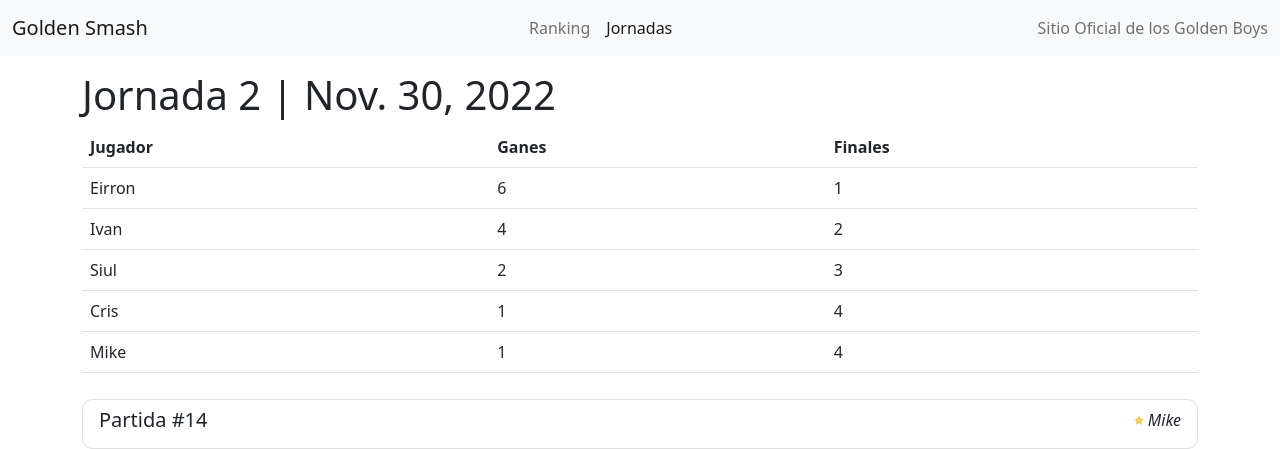
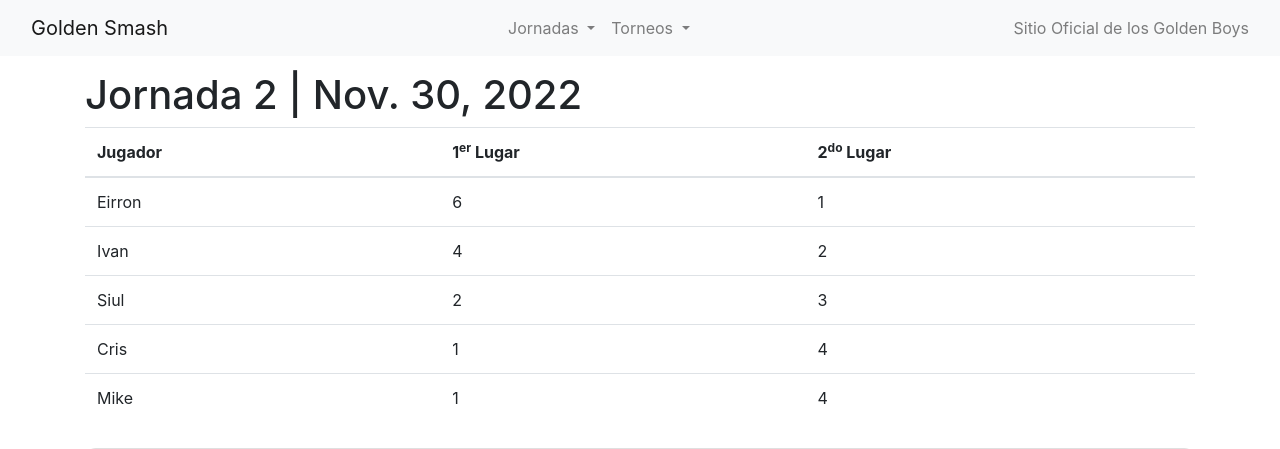
Before and after one commit to EirronVilla/GoldenSmash, a Django app: a page that uses tournament/templates/navigation.html in a window 1280 px wide. Shown: the top 449 px of the page. Run offline with Django 3.2, Linux system fonts and the light colour scheme; data comes from the database, SQL or seed files in the repository; both versions use the stored data as it was after the commit; some libraries are stand-ins or nearby versions.

Commit message:
Update 1.5

```diff
--- a/GoldenSmash/settings.py
+++ b/GoldenSmash/settings.py
@@ -22,9 +22,9 @@
 SECRET_KEY = 'django-insecure-&1v637@_y(ws5&$^tw4+f*-vc8xe1&+8pee^3b$%l5gbo+a+sm'
 
 # SECURITY WARNING: don't run with debug turned on in production!
-DEBUG = False
+DEBUG = True
 
-ALLOWED_HOSTS = ['eirronvilla.pythonanywhere.com']
+ALLOWED_HOSTS = ['eirronvilla.pythonanywhere.com', '127.0.0.1:8000', '127.0.0.1']
 
 
 # Application definition
--- a/tournament/models.py
+++ b/tournament/models.py
@@ -9,6 +9,7 @@
     date = models.DateField()
     number = models.IntegerField(default=0)
     isActive = models.BooleanField(default=True)
+    JourneyType = models.CharField(max_length=50, blank=True, null=True, default="Journey")
 
     def __str__(self):
         return "Jornada " + str(self.id)
@@ -18,6 +19,7 @@
     second = models.ForeignKey(Player, related_name="second", on_delete=models.CASCADE)
     number = models.IntegerField(default=0)
     journey = models.ForeignKey(Journey, on_delete=models.CASCADE)
+    wasPlayed = models.BooleanField(default=True)
 
     def __str__(self):
         return "Partida " + str(self.id)
@@ -25,5 +27,6 @@
 class PlayerMatch(models.Model):
     player = models.ForeignKey(Player, on_delete=models.CASCADE)
     match = models.ForeignKey(Match, on_delete=models.CASCADE)
-    kills = models.IntegerField()
-    damage = models.IntegerField()
+    kills = models.IntegerField(blank=True, null=True)
+    damage = models.IntegerField(blank=True, null=True)
+    role = models.CharField(max_length=15, default="Player")
--- a/tournament/templates/journey-detail.html
+++ b/tournament/templates/journey-detail.html
@@ -10,8 +10,8 @@
                 <thead>
                     <tr>
                       <th scope="col">Jugador</th>
-                      <th scope="col">Ganes</th>
-                      <th scope="col">Finales</th>
+                      <th scope="col">1<sup>er</sup> Lugar</th>
+                      <th scope="col">2<sup>do</sup> Lugar</th>
                     </tr>
                   </thead>
                 {% for playerInstanceSum in journeySum%}
--- a/tournament/templates/journey.html
+++ b/tournament/templates/journey.html
@@ -14,14 +14,12 @@
 
         <h1 style="margin-top: 15px;">Jornadas</h1>
 
-        {% if nickname == 'Eirron' %}
         <!-- Button trigger modal -->
         <div style="margin-top: 15px;">
             <button type="button" style="width: 100%;" class="btn btn-primary" data-bs-toggle="modal" data-bs-target="#exampleModalCenter">
                 Crear Jornada
             </button>
         </div>
-        {% endif %}
 
         <div style="margin-top: 15px;" class="classification">
             <ul class="list-group">
--- a/tournament/templates/navigation.html
+++ b/tournament/templates/navigation.html
@@ -7,18 +7,14 @@
     <meta name="viewport" content="width=device-width, initial-scale=1.0" />
     <script src="https://ajax.googleapis.com/ajax/libs/jquery/3.6.0/jquery.min.js"></script>
     <!-- CSS only -->
-    <link
-      href="https://cdn.jsdelivr.net/npm/bootstrap@5.2.2/dist/css/bootstrap.min.css"
-      rel="stylesheet"
-      integrity="sha384-Zenh87qX5JnK2Jl0vWa8Ck2rdkQ2Bzep5IDxbcnCeuOxjzrPF/et3URy9Bv1WTRi"
-      crossorigin="anonymous"
-    />
+    <link rel="stylesheet" href="https://cdn.jsdelivr.net/npm/bootstrap@4.0.0/dist/css/bootstrap.min.css" integrity="sha384-Gn5384xqQ1aoWXA+058RXPxPg6fy4IWvTNh0E263XmFcJlSAwiGgFAW/dAiS6JXm" crossorigin="anonymous">
+
     <title>Golden Smash</title>
   </head>
 
 <!-- BODY -->
   <body>
-    <nav class="navbar navbar-expand-lg bg-light">
+    <nav class="navbar navbar-expand-lg bg-light navbar-light">
       <div class="container-fluid">
         <a class="navbar-brand" href="/">Golden Smash</a>
         <button class="navbar-toggler" type="button" data-bs-toggle="collapse"
@@ -28,11 +24,23 @@
         </button>
         <div class="collapse navbar-collapse justify-content-center" id="navbarNav">
           <ul class="navbar-nav">
-            <li class="nav-item">
-              <a class="nav-link {% if activeView == 'summary' %} active {% endif %}" href="/summary/{{nickname}}">Ranking</a>
+            <li class="nav-item dropdown">
+              <a class="nav-link dropdown-toggle" href="#" id="navbarDropdownMenuLink" data-toggle="dropdown" aria-haspopup="true" aria-expanded="false">
+                Jornadas
+              </a>
+              <div class="dropdown-menu" aria-labelledby="navbarDropdownMenuLink">
+                <a class="dropdown-item" href="/summary/{{nickname}}">Ranking</a>
+                <a class="dropdown-item" href="/journeys/{{nickname}}">Jornadas</a>
+              </div>
             </li>
-            <li class="nav-item">
-              <a class="nav-link {% if activeView == 'journeys' %} active {% endif %}" href="/journeys/{{nickname}}">Jornadas</a>
+            <li class="nav-item dropdown">
+              <a class="nav-link dropdown-toggle" href="#" id="navbarDropdownMenuLink2" data-toggle="dropdown" aria-haspopup="true" aria-expanded="false">
+                Torneos
+              </a>
+              <div class="dropdown-menu" aria-labelledby="navbarDropdownMenuLink2">
+                <a class="dropdown-item" href="/tournamentRankings/{{nickname}}">Ranking</a>
+                <a class="dropdown-item" href="/tournaments/{{nickname}}">Campeonatos</a>
+              </div>
             </li>
             <!-- <li class="nav-item">
               <a class="nav-link {% if activeView == 'statistics' %} active {% endif %}" href="/statistics/{{nickname}}">Estad&iacute;sticas</a>
@@ -44,13 +52,16 @@
     </nav>
 
     {% block content %} {% endblock %}
+
+    <script src="https://code.jquery.com/jquery-3.2.1.slim.min.js" integrity="sha384-KJ3o2DKtIkvYIK3UENzmM7KCkRr/rE9/Qpg6aAZGJwFDMVNA/GpGFF93hXpG5KkN" crossorigin="anonymous"></script>
+    <script src="https://cdn.jsdelivr.net/npm/popper.js@1.12.9/dist/umd/popper.min.js" integrity="sha384-ApNbgh9B+Y1QKtv3Rn7W3mgPxhU9K/ScQsAP7hUibX39j7fakFPskvXusvfa0b4Q" crossorigin="anonymous"></script>
+    <script src="https://cdn.jsdelivr.net/npm/bootstrap@4.0.0/dist/js/bootstrap.min.js" integrity="sha384-JZR6Spejh4U02d8jOt6vLEHfe/JQGiRRSQQxSfFWpi1MquVdAyjUar5+76PVCmYl" crossorigin="anonymous"></script>
+     <!-- JavaScript Bundle with Popper -->
+    <script
+      src="https://cdn.jsdelivr.net/npm/bootstrap@5.2.2/dist/js/bootstrap.bundle.min.js"
+      integrity="sha384-OERcA2EqjJCMA+/3y+gxIOqMEjwtxJY7qPCqsdltbNJuaOe923+mo//f6V8Qbsw3"
+      crossorigin="anonymous">
+    </script>
   </body>
 
-
-  <!-- JavaScript Bundle with Popper -->
-  <script
-    src="https://cdn.jsdelivr.net/npm/bootstrap@5.2.2/dist/js/bootstrap.bundle.min.js"
-    integrity="sha384-OERcA2EqjJCMA+/3y+gxIOqMEjwtxJY7qPCqsdltbNJuaOe923+mo//f6V8Qbsw3"
-    crossorigin="anonymous"
-  ></script>
 </html>
```
Also changed, not shown: db.sqlite3, tournament/migrations/0003_auto_20230503_2346.py (added), tournament/migrations/0004_journey_journeytype.py (added), tournament/migrations/0005_match_wasplayed.py (added).
